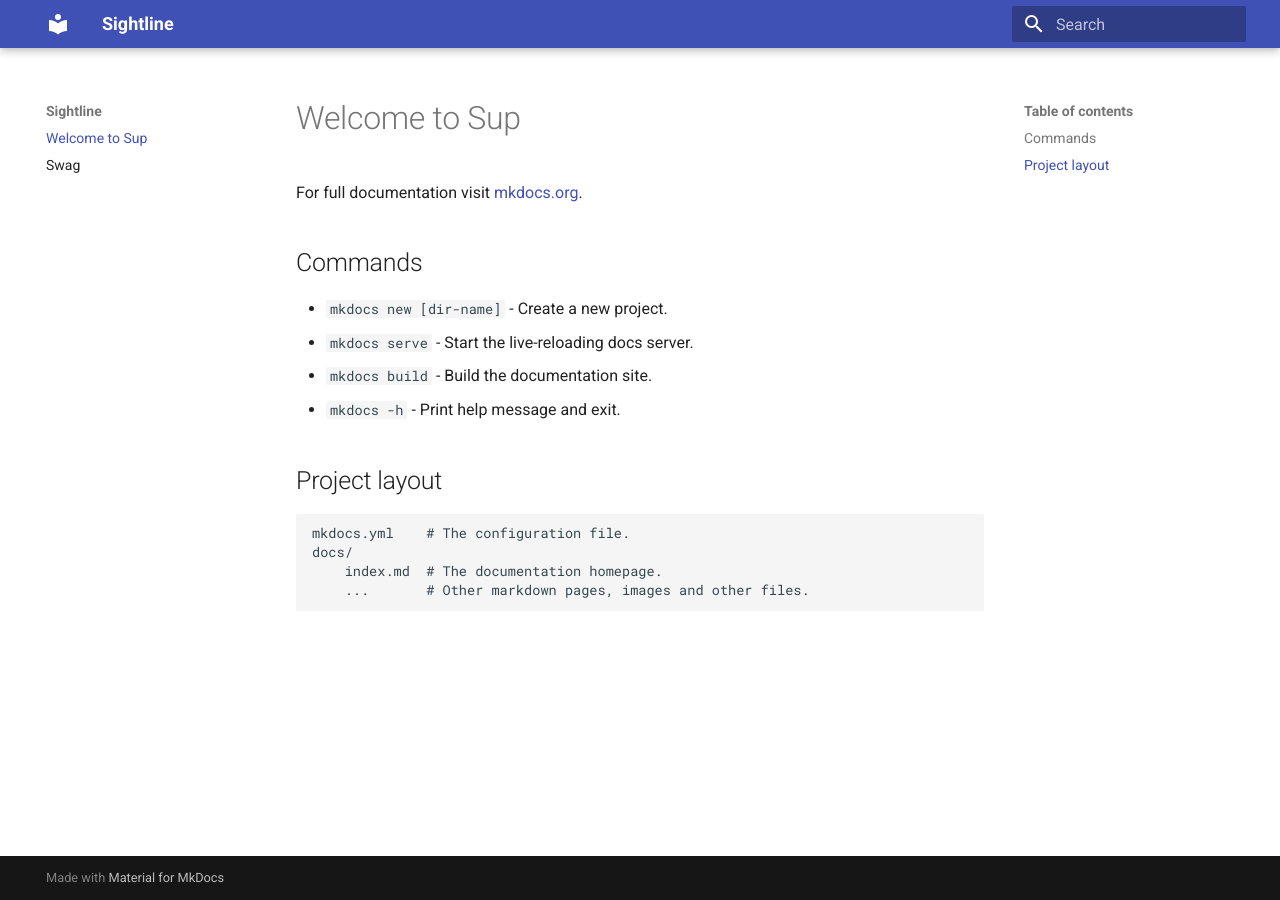
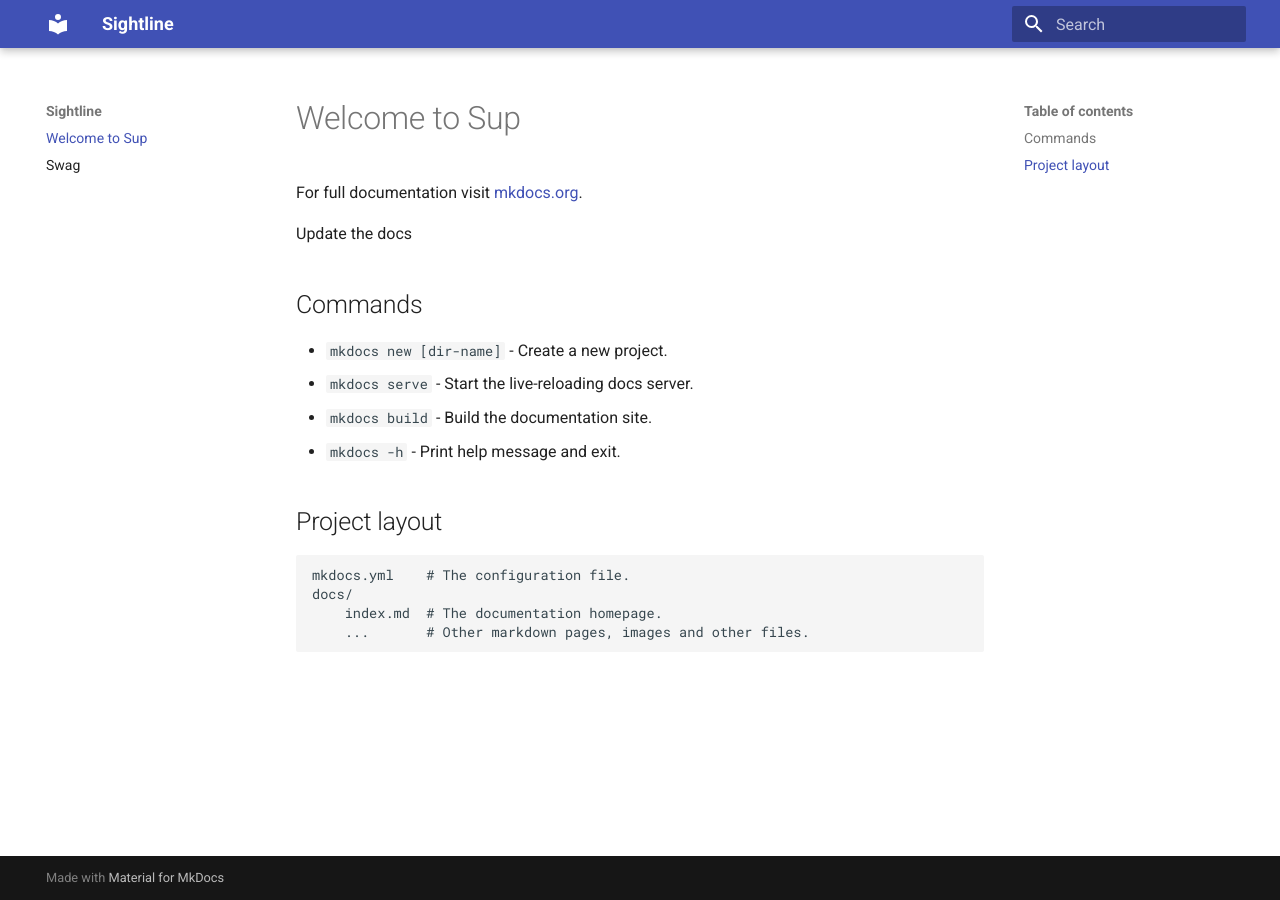
Before and after one commit to LZTek-io/LTek-io, an MkDocs documentation site: the page built from docs/index.md, in a window 1280 px wide. Built offline with MkDocs 1.6.1 and Material for MkDocs 9.7.7, drawn with Linux system fonts in a browser that asks for light colours.

Commit message:
Added stuff

```diff
--- a/docs/index.md
+++ b/docs/index.md
@@ -1,6 +1,8 @@
 # Welcome to Sup
 
 For full documentation visit [mkdocs.org](https://www.mkdocs.org).
+
+Update the docs
 
 ## Commands
 
```
